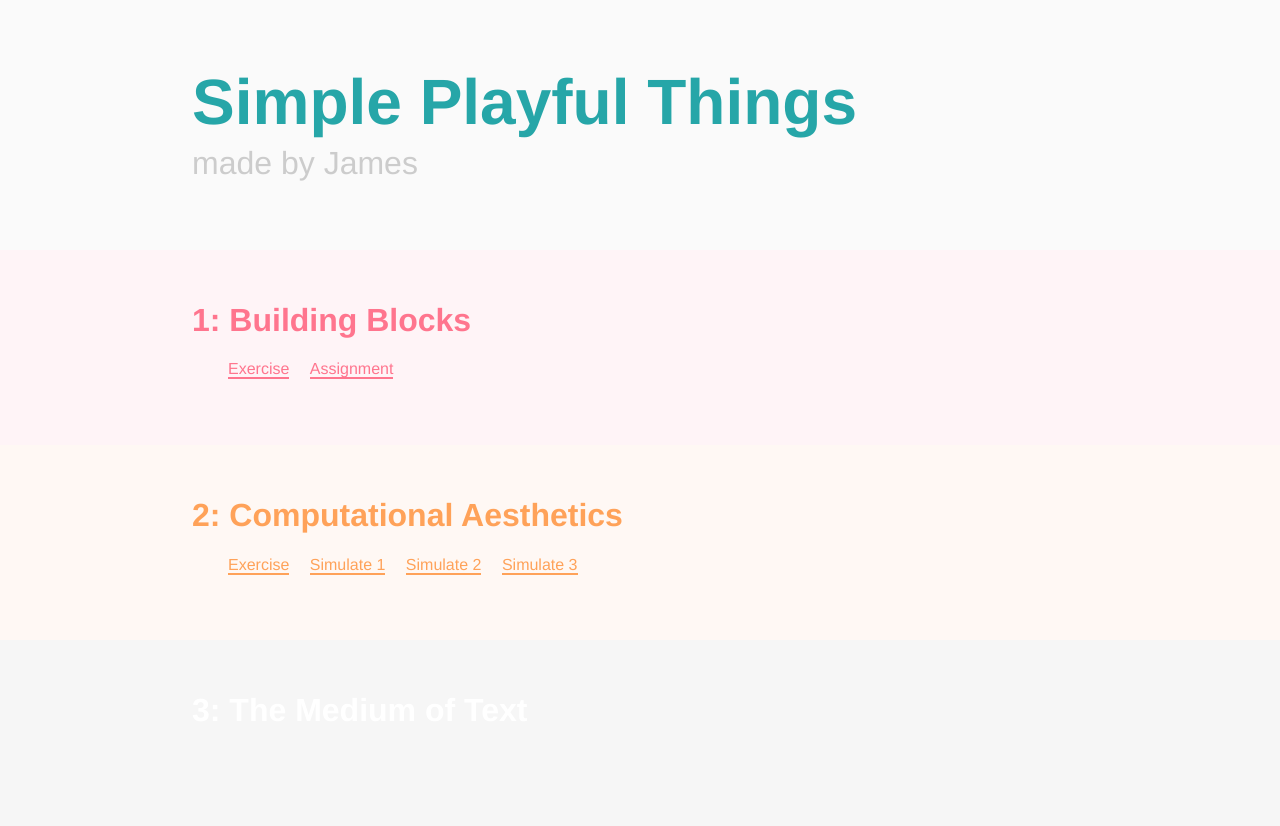
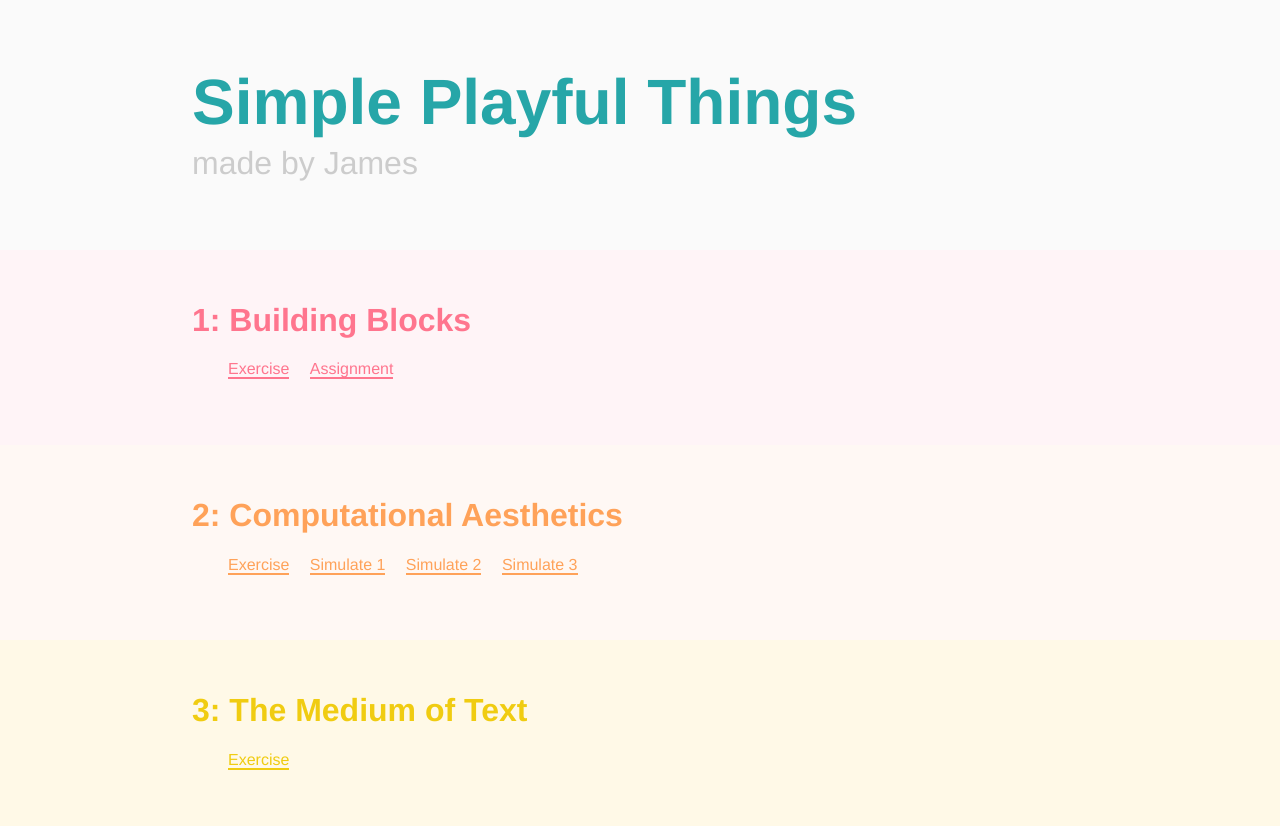
Before and after one commit to geekydatamonkey/exd-home, a website: page app/index.html in a window 1280 px wide. Shown: the top 826 px of the page. Drawn offline with nearby package versions, Linux system fonts and the light colour scheme; files that its build step writes are made by us from their sources.

Commit message:
updated for Week 3

```diff
--- a/app/index.html
+++ b/app/index.html
@@ -55,6 +55,7 @@
         <div class="container">
           <h2>3: The Medium of Text</h2>
           <ul>
+            <li><a href="http://jjohnson136.studio.mcad.edu/exd-projects/exercise3">Exercise</a></li>
           </ul>
         </div><!-- .container -->
       </article><!-- .post-thumb -->
--- a/app/styles/_post-thumb.scss
+++ b/app/styles/_post-thumb.scss
@@ -45,3 +45,13 @@
     &:hover{ color: mix($black, $text-color, 10%);}
   }
 }
+
+.post-thumb:nth-of-type(3) {
+  $text-color: $yellow;
+  background-color: $yellow-light;
+  color: $text-color;
+  a {
+    color: $text-color;
+    &:hover{ color: mix($black, $text-color, 10%);}
+  }
+}
--- a/app/styles/_variables.scss
+++ b/app/styles/_variables.scss
@@ -18,3 +18,5 @@
 
 $orange: #FFA259;
 $orange-light: #FFF8F4;
+$yellow: #F0CC11;
+$yellow-light: #FFF9E7;
```
